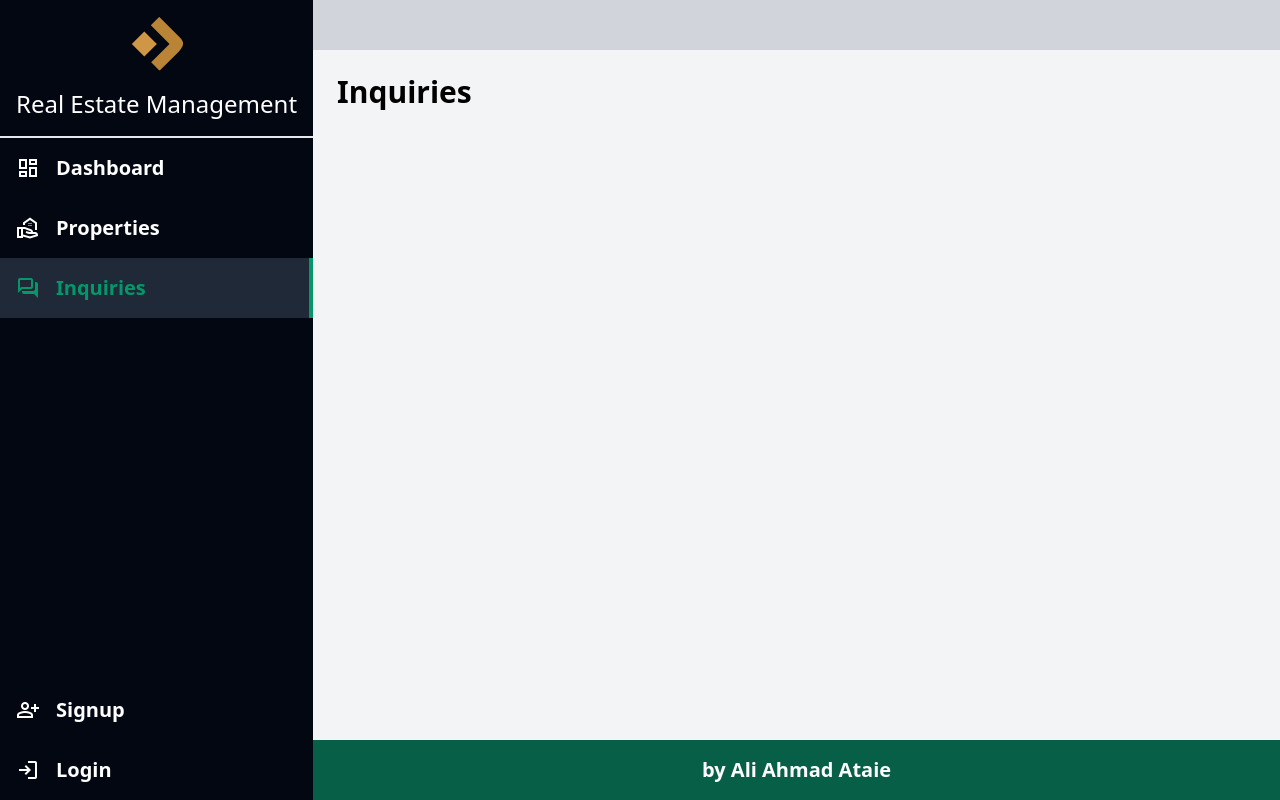
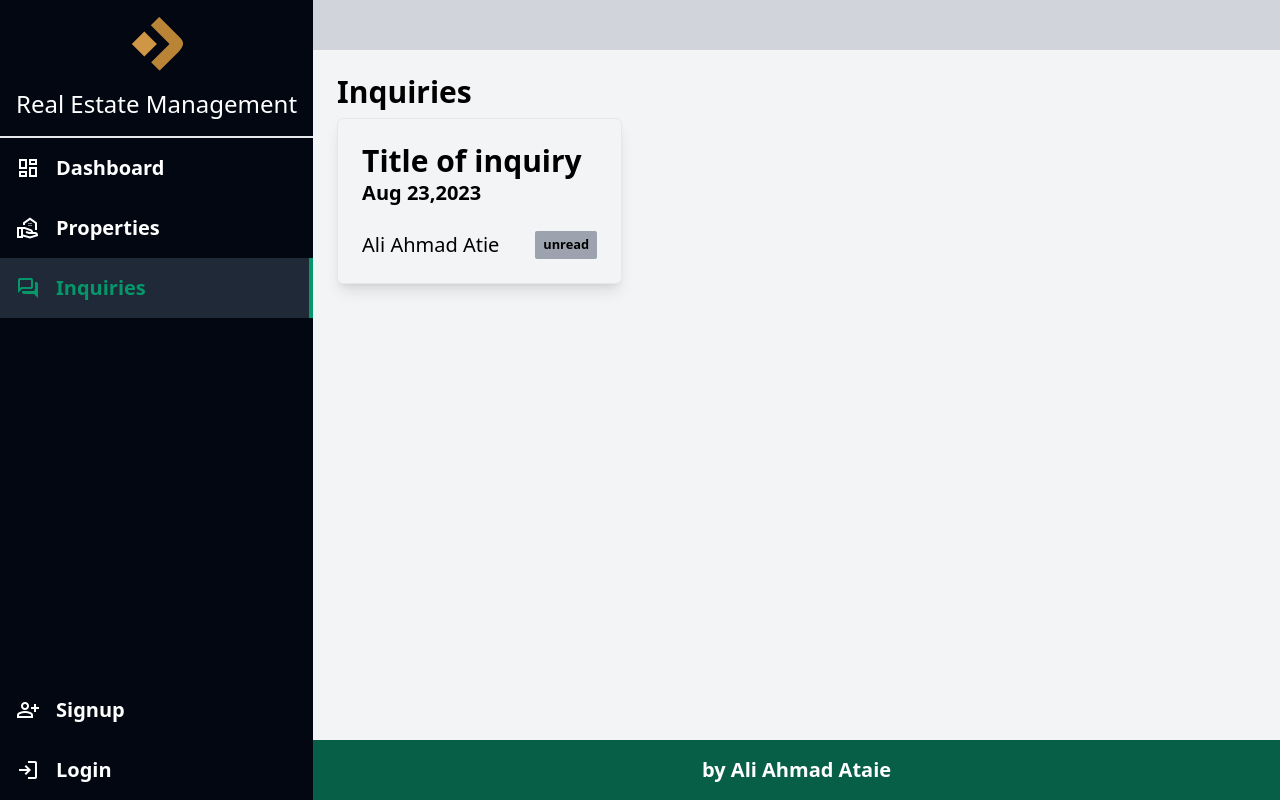
Before and after one commit to iamaliataie/vue-dashboard, a Vue app: page /inquiry in a window 1280 px wide. Built offline with nearby package versions, Linux system fonts and the light colour scheme.

Commit message:
update inquiries view page

```diff
--- a/src/views/InquiryView.vue
+++ b/src/views/InquiryView.vue
@@ -5,7 +5,14 @@
         <div
           class="grid grid-cols-1 sm:grid-cols-2 lg:grid-cols-3 gap-8"
         >
-
+         <div class="shadow-lg p-6 rounded-md bg-gray-100 border">
+            <h1 class="text-3xl font-bold">Title of inquiry</h1>
+            <p class="text-xl font-semibold">Aug 23,2023</p>
+            <div class="flex justify-between items-center mt-6">
+              <p class="text-xl">Ali Ahmad Atie</p>
+              <small class="px-2 py-1 bg-gray-400 font-semibold rounded-sm">unread</small>
+            </div>
+         </div>
         </div>
       </div>
     </div>
```
